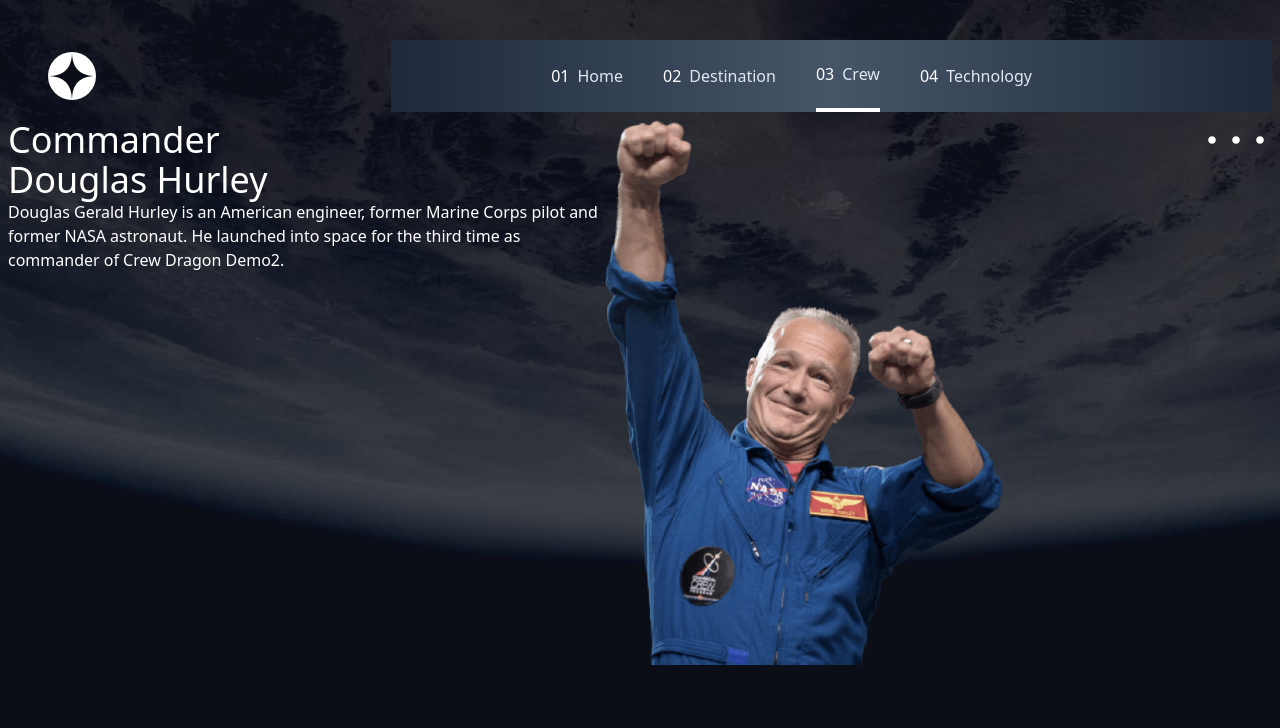
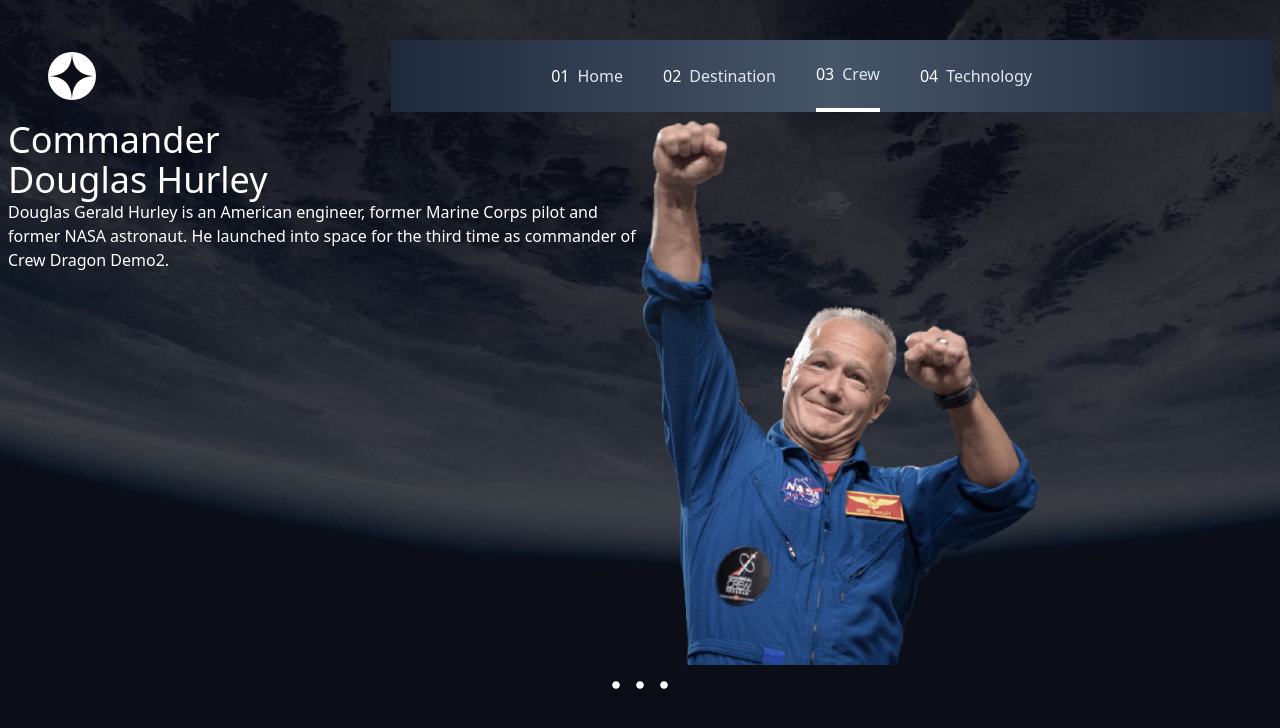
Before and after one commit to Torycd/spacetravel, a React app: page /Crew in a window 1280 px wide. Shown: the top 728 px of the page. Built offline with nearby package versions, Linux system fonts and the light colour scheme; the HTML template or start-up script is replaced by a standard one.

Commit message:
lets arrange it

```diff
--- a/src/Pages/Crew.jsx
+++ b/src/Pages/Crew.jsx
@@ -47,7 +47,7 @@
     setCurrentIndex(slideIndex);
   };
   return (
-    <div className="my-18 mx-2 text-white">
+    <div className="flex flex-col my-18 mx-2 text-white">
       <div className="flex group">
         <div className="w-1/2">
           <h1 className="text-4xl">{slides[currentIndex].position}</h1>
@@ -68,6 +68,7 @@
         <div className="hidden group-hover:block absolute top-[50%] -translate-x-0 translate-y-[-50%] right-5 text-2xl rounded-full p-2 bg-black text-white cursor-pointer duration-300 ease-in-out">
           <BsChevronCompactRight onClick={nextSlide} size={30} />
         </div>
+      </div>
       <div className="flex top-4 justify-center py-2">
         {slides.map((slides, slideIndex) => (
           <div key={slides.name} className="text-2xl cursor-pointer">
@@ -76,7 +77,6 @@
         ))}
       </div>
     </div>
-    </div>
   );
 };
 
```
Lines whose indentation alone changed are shown as unchanged.
